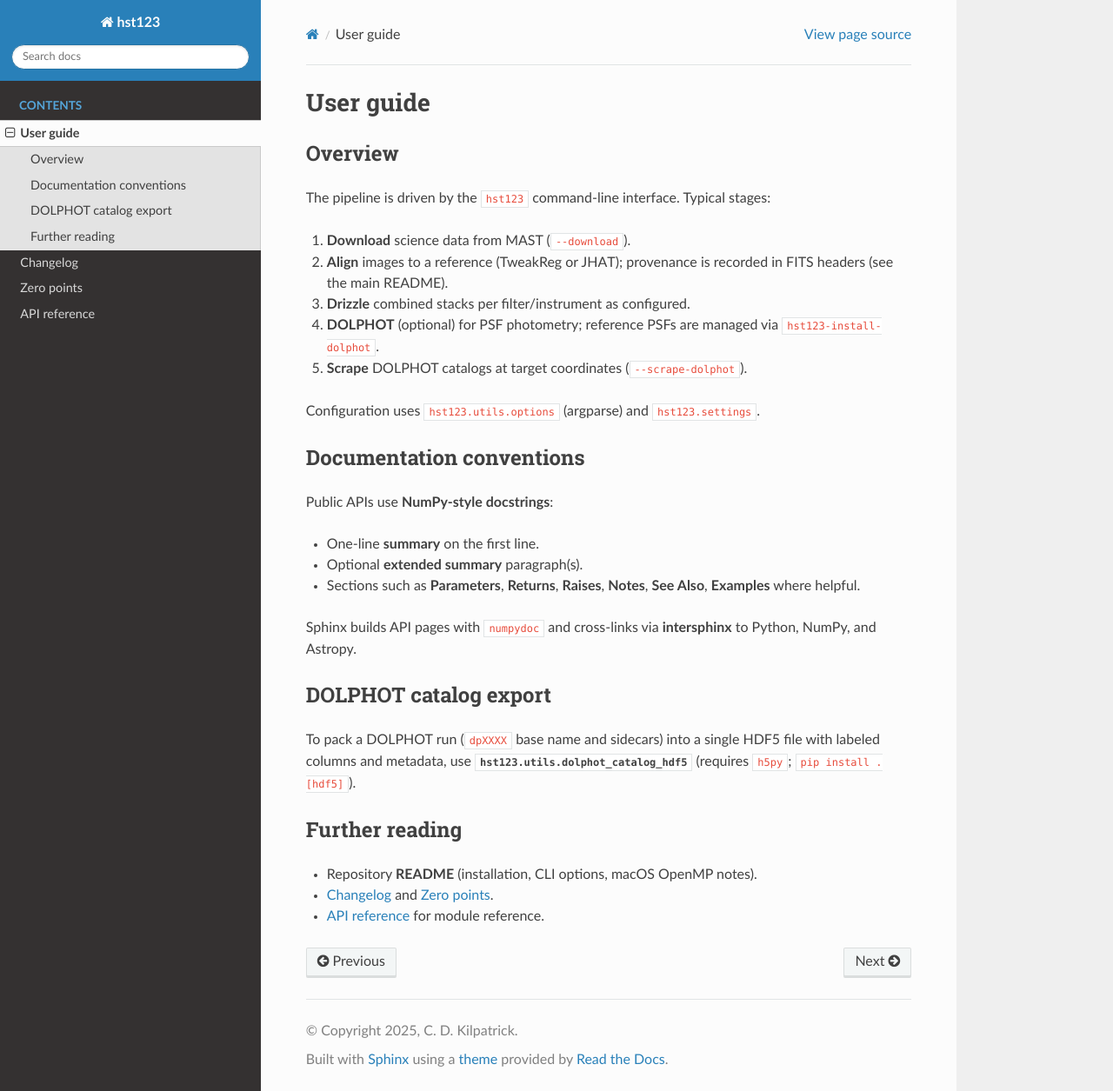
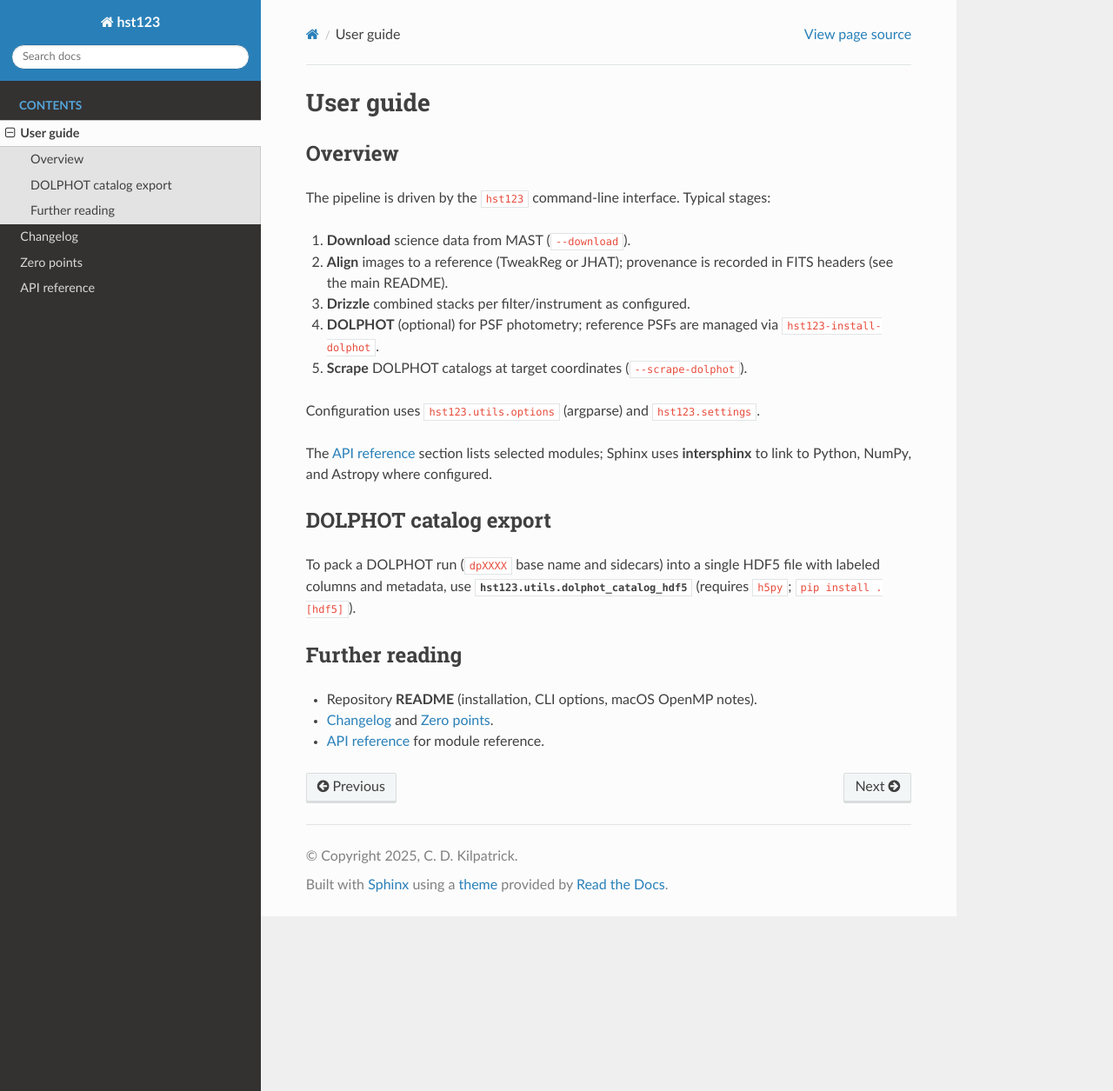
Before and after one commit to charliekilpatrick/hst123, a Sphinx documentation site: the page built from docs/user_guide.rst, in a window 1280 px wide and 1255 px high. Shown: the whole window at 87% size. Built offline with Sphinx 7.4.7 and the Read the Docs theme 3.1.0, drawn with Linux system fonts in a browser that asks for light colours; the version number could not be read and is left out.

```diff
--- a/docs/api.rst
+++ b/docs/api.rst
@@ -3,9 +3,9 @@
 API reference
 =============
 
-Selected public modules use **NumPy-style** docstrings. The main orchestration
-class ``hst123._pipeline.hst123`` is large; only its summary is shown here—see
-the source or :doc:`user_guide` for workflow details.
+Selected public modules are documented below. The main orchestration class
+``hst123._pipeline.hst123`` is large; only its summary is shown here—see the
+source or :doc:`user_guide` for workflow details.
 
 Entry point
 -----------
--- a/docs/conf.py
+++ b/docs/conf.py
@@ -1,5 +1,5 @@
 # -*- coding: utf-8 -*-
-# hst123 documentation configuration (Sphinx + Read the Docs theme + numpydoc).
+# hst123 documentation configuration (Sphinx + Read the Docs theme).
 #
 # This file is execfile()d with the current directory set to its containing dir.
 
@@ -38,7 +38,7 @@ extensions = [
 autosummary_generate = True
 autosummary_imported_members = False
 
-# numpydoc (NumPy docstring format)
+# numpydoc extension
 numpydoc_show_class_members = False
 numpydoc_use_blockquotes = True
 numpydoc_use_plots = False
--- a/docs/index.rst
+++ b/docs/index.rst
@@ -4,8 +4,7 @@ Welcome to hst123's documentation!
 
 **hst123** is a Python pipeline for Hubble Space Telescope data: download from
 MAST, align (TweakReg / JHAT), drizzle, run DOLPHOT, and scrape photometry from
-DOLPHOT catalogs. The code uses **NumPy-style docstrings** (see the
-:doc:`user_guide`).
+DOLPHOT catalogs. See the :doc:`user_guide` for an overview.
 
 Installing hst123
 =================
--- a/docs/user_guide.rst
+++ b/docs/user_guide.rst
@@ -18,18 +18,8 @@ The pipeline is driven by the ``hst123`` command-line interface. Typical stages:
 
 Configuration uses ``hst123.utils.options`` (argparse) and ``hst123.settings``.
 
-Documentation conventions
--------------------------
-
-Public APIs use **NumPy-style docstrings**:
-
-- One-line **summary** on the first line.
-- Optional **extended summary** paragraph(s).
-- Sections such as **Parameters**, **Returns**, **Raises**, **Notes**, **See
-  Also**, **Examples** where helpful.
-
-Sphinx builds API pages with ``numpydoc`` and cross-links via **intersphinx**
-to Python, NumPy, and Astropy.
+The :doc:`api` section lists selected modules; Sphinx uses **intersphinx** to
+link to Python, NumPy, and Astropy where configured.
 
 DOLPHOT catalog export
 ------------------------
```
Also changed, not shown: README.md (+4 -2 lines), docs/changelog.md (+1 -1 lines).
